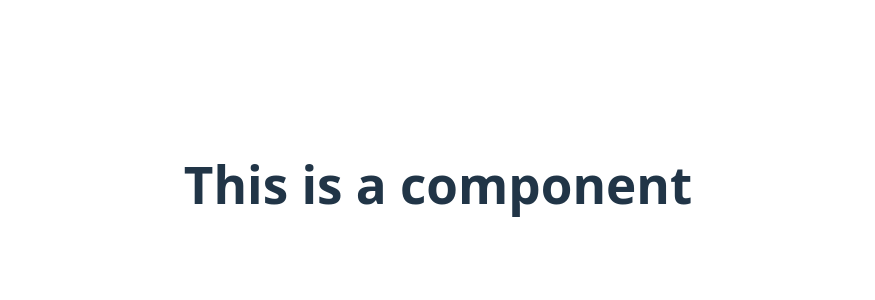
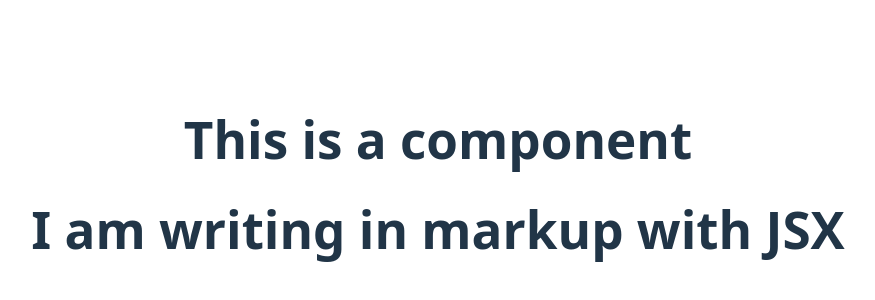
Before and after one commit to rshdgvn/appdev1, a React (Vite) app in the folder react-quickstart/: page / in a window 1280 px wide. Shown: the part 216-516 px from the top of the page, without its empty margins (202-1077 px from the left). Built offline with nearby package versions, Linux system fonts and the light colour scheme.

Commit message:
Done writing markup with JSX

```diff
--- a/react-quickstart/src/App.jsx
+++ b/react-quickstart/src/App.jsx
@@ -9,6 +9,7 @@
   return (
     <>
       <Component />
+      <h1>I am writing in markup with JSX</h1>
     </>
   );
 }
```
